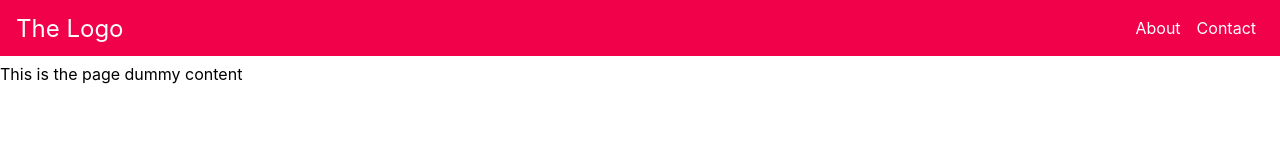
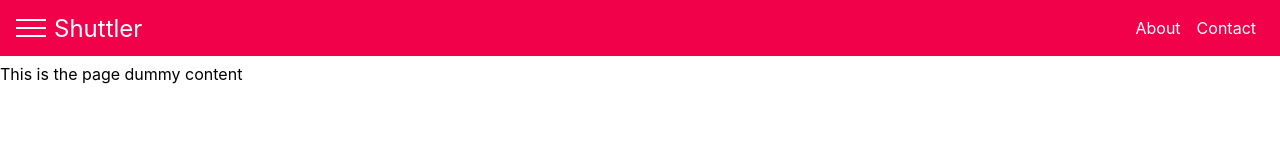
Before and after one commit to KeenanKunzelman/shuttlerSite, a React (Create React App) app in the folder shuttler/: page / in a window 1280 px wide. Shown: the top 160 px of the page. Built offline with nearby package versions, Linux system fonts and the light colour scheme.

Commit message:
finished most of navbar still need to implement drawer functionality

```diff
--- a/shuttler/src/components/Navbar/Navbar.css
+++ b/shuttler/src/components/Navbar/Navbar.css
@@ -18,6 +18,9 @@
   text-decoration: none;
   font-size: 1.5rem;
 }
+.navbar_logo a:hover {
+  color: rgb(255, 213, 213);
+}
 .navbar_items ul {
   list-style: none;
   margin: 0;
@@ -33,10 +36,13 @@
   text-decoration: none;
 }
 .navbar_items a:hover {
-  color: #058516;
+  color: rgb(255, 213, 213);
 }
 .spacer {
   flex: 1;
 }
+.navbar_logo {
+  margin-left: 0.5rem;
+}
 .navbar_items a:active {
 }
--- a/shuttler/src/components/Navbar/Navbar.js
+++ b/shuttler/src/components/Navbar/Navbar.js
@@ -1,13 +1,18 @@
 import React from "react";
+
+import "../SideDrawer/DrawerToggleButton";
 import "./Navbar.css";
+import DrawerToggleButton from "../SideDrawer/DrawerToggleButton";
 
 const navbar = props => {
   return (
     <header className="navbar">
       <nav className="navbar_navigation">
-        <div />
+        <div>
+          <DrawerToggleButton />
+        </div>
         <div className="navbar_logo">
-          <a href="/">The Logo</a>
+          <a href="/">Shuttler</a>
         </div>
         <div className="spacer" />
         <div className="navbar_items">
--- /dev/null
+++ b/shuttler/src/components/SideDrawer/DrawerToggleButton.css
@@ -0,0 +1,22 @@
+.toggle_button {
+  display: flex;
+  flex-direction: column;
+  justify-content: space-around;
+  height: 24px;
+  width: 30px;
+  background: transparent;
+  border: none;
+  cursor: pointer;
+  padding: 0;
+  box-sizing: border-box;
+}
+
+.toggle_button_line {
+  width: 30px;
+  height: 2px;
+  background: white;
+}
+
+.toggle_button:focus {
+  outline: none;
+}
--- a/shuttler/src/components/SideDrawer/DrawerToggleButton.js
+++ b/shuttler/src/components/SideDrawer/DrawerToggleButton.js
@@ -0,0 +1,12 @@
+import React from "react";
+import "./DrawerToggleButton.css";
+
+const drawerToggleButton = props => (
+  <button className="toggle_button">
+    <div className="toggle_button_line" />
+    <div className="toggle_button_line" />
+    <div className="toggle_button_line" />
+  </button>
+);
+
+export default drawerToggleButton;
```
Also changed, not shown: shuttler/src/components/SideDrawer/SideDrawer.js (+17 -0 lines), shuttler/src/assets/ic_logo.png (added), shuttler/src/components/SideDrawer/SideDrawer.css (added), shuttler/src/logo.svg (deleted).
